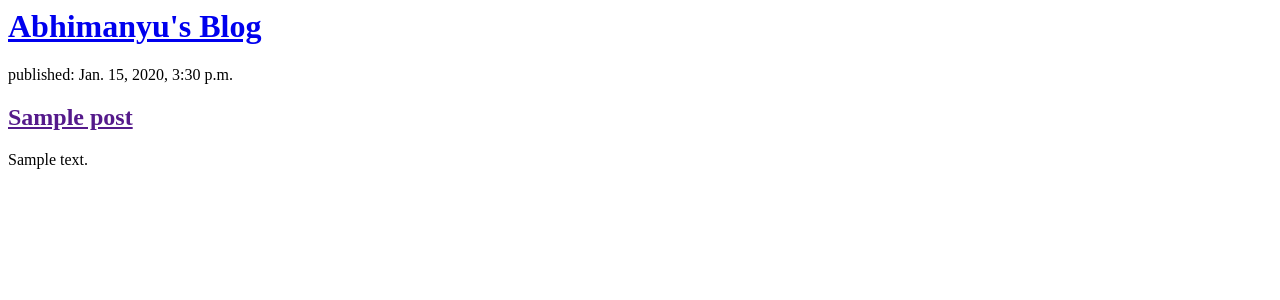
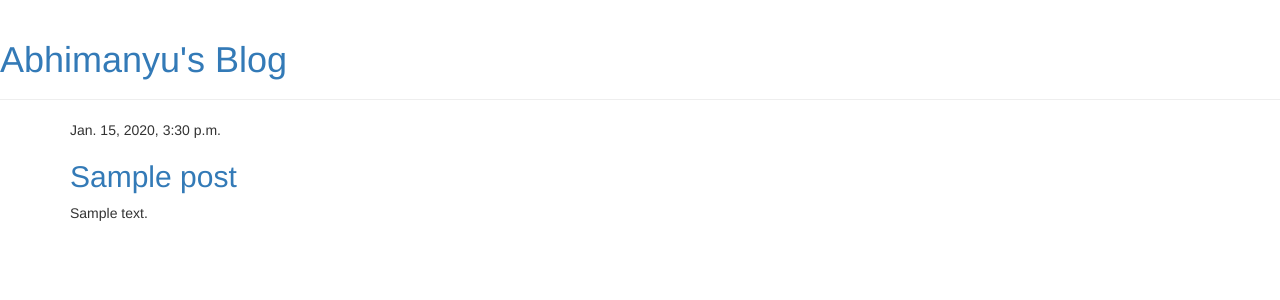
Before and after one commit to Abhi-1198-zz/my-first-blog, a Django app: template blog/templates/blog/post_list.html in a window 1280 px wide. Shown: the top 300 px of the page. Run offline with Django 3.2, Linux system fonts and the light colour scheme; the template is opened without the code that fills it: values that come from a table or form of the project are taken from there, others are empty; tables that the repository leaves empty hold one stand-in row (values such as "Sample post"); some libraries are stand-ins or nearby versions.

Commit message:
Added Base html with Styling

```diff
--- /dev/null
+++ b/blog/templates/blog/base.html
@@ -0,0 +1,23 @@
+{% load static %}
+<html>
+    <head>
+        <title>Django Girls blog</title>
+        <link rel="stylesheet" href="//maxcdn.bootstrapcdn.com/bootstrap/3.2.0/css/bootstrap.min.css">
+        <link rel="stylesheet" href="//maxcdn.bootstrapcdn.com/bootstrap/3.2.0/css/bootstrap-theme.min.css">
+        <link href='//fonts.googleapis.com/css?family=Lobster&subset=latin,latin-ext' rel='stylesheet' type='text/css'>
+        <link rel="stylesheet" href="{% static 'css/blog.css' %}">
+    </head>
+    <body>
+            <div class="page-header">
+                <h1><a href="/">Abhimanyu's Blog</a></h1>
+            </div>
+            <div class="content container">
+                <div class="row">
+                    <div class="col-md-8">
+                    {% block content %}
+                    {% endblock %}
+                    </div>
+                </div>
+            </div>
+        </body>
+</html>
--- a/blog/templates/blog/post_list.html
+++ b/blog/templates/blog/post_list.html
@@ -1,11 +1,14 @@
-<div>
-        <h1><a href="/">Abhimanyu's Blog</a></h1>
-    </div>
+{% extends 'blog/base.html' %}
+
+{% block content %}
 
     {% for post in posts %}
-        <div>
-            <p>published: {{ post.published_date }}</p>
+        <div class="post">
+            <div class="date">
+                {{ post.published_date }}
+            </div>
             <h2><a href="">{{ post.title }}</a></h2>
             <p>{{ post.text|linebreaksbr }}</p>
         </div>
     {% endfor %}
+{% endblock %}
```
